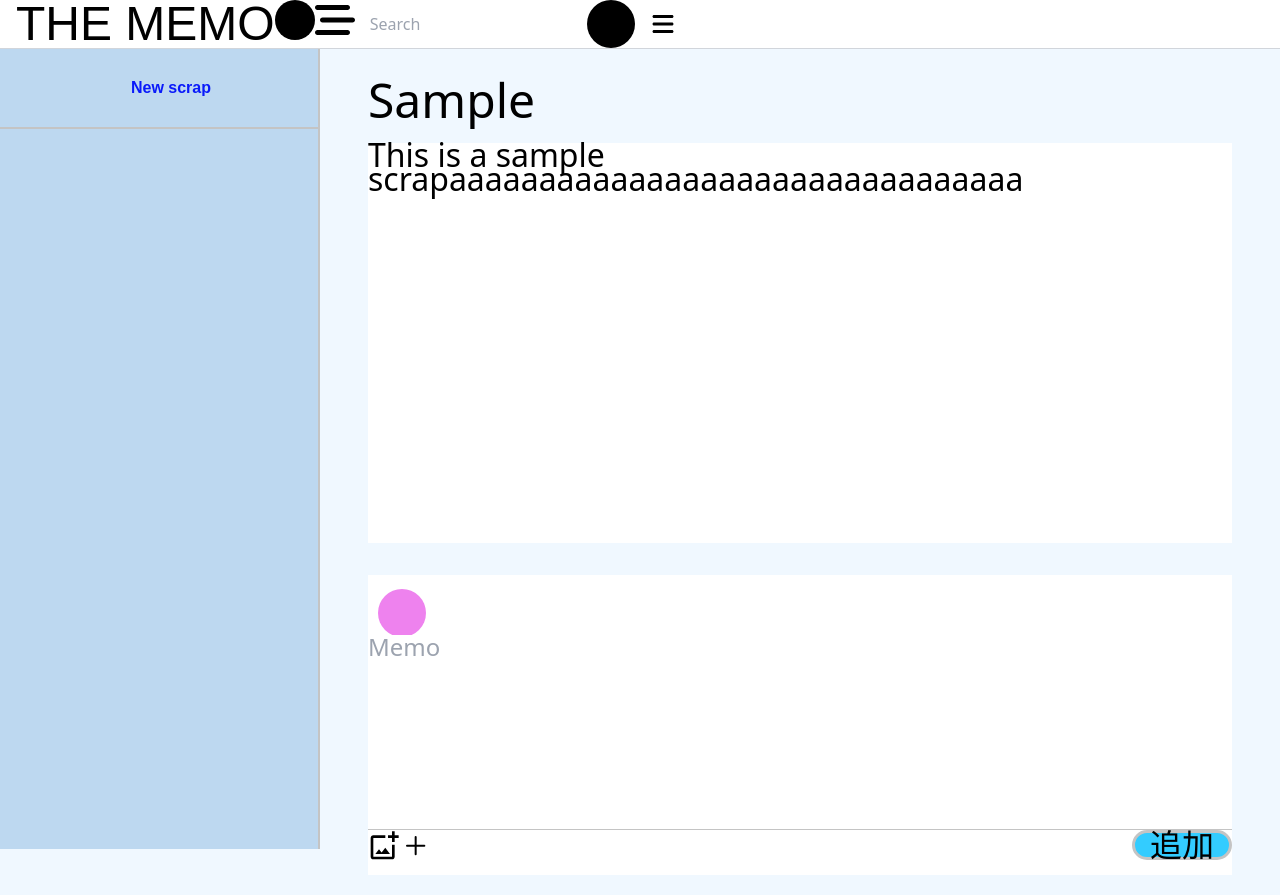
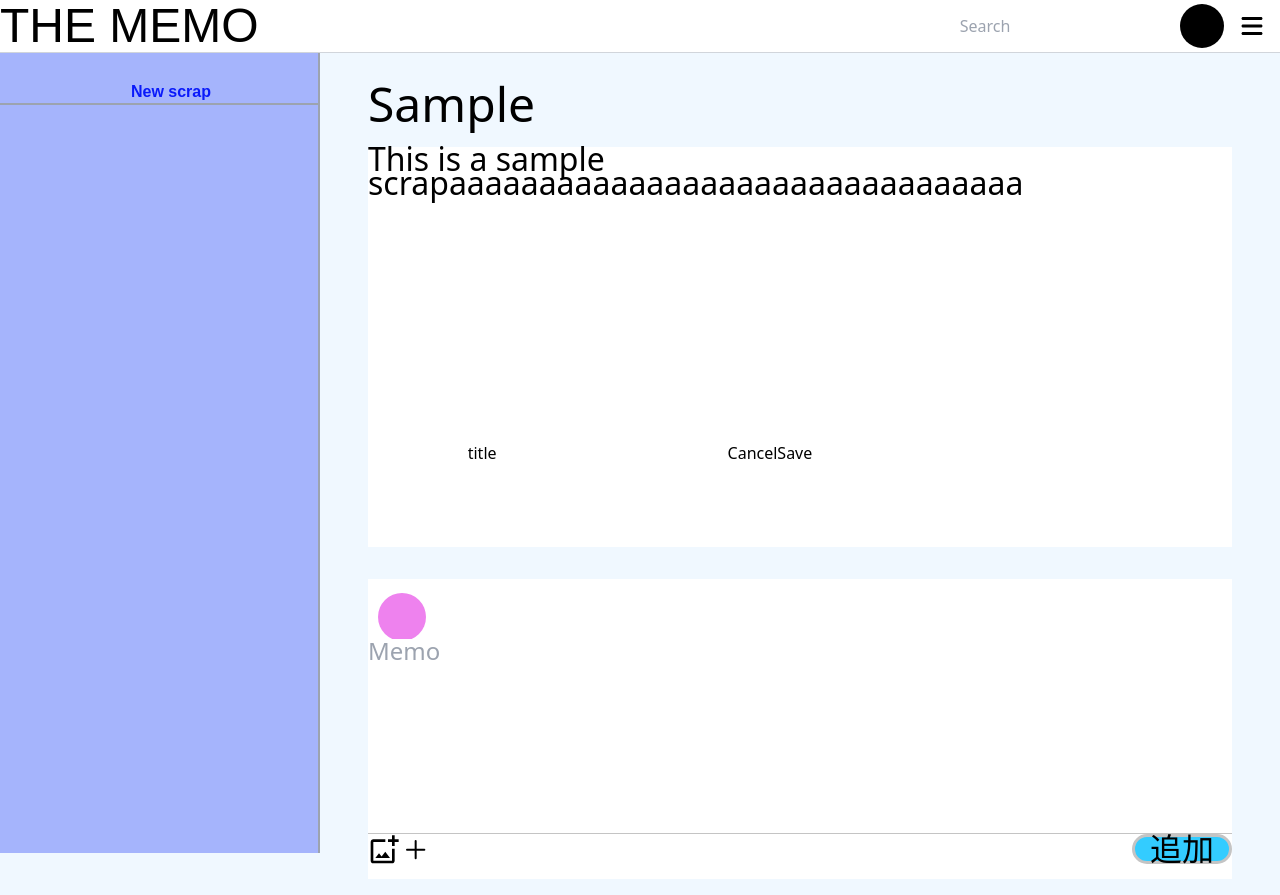
Before and after one commit to tiyo5151/TheMemo, a React (Vite) app: page / in a window 1280 px wide. Built offline with nearby package versions, Linux system fonts and the light colour scheme.

Commit message:
sidebar tailwind 途中

```diff
--- a/src/App.tsx
+++ b/src/App.tsx
@@ -4,7 +4,6 @@ import Scraps from './components/Scraps';
 import { useEffect, useState } from 'react';
 import { Scrap } from './types/app';
 import { v4 as uuid } from 'uuid';
-import PopUpTitle from './components/PopUpCreateTitle';
 
 function App() {
   const [scrap, setScrap] = useState<Scrap[] | null>(null);
@@ -38,7 +37,6 @@ function App() {
           onDeleteScrap={onDeleteScrap}
         />
         <Scraps />
-        {createTitle && <PopUpTitle />}
       </div>
     </div>
   );
--- a/src/components/Header.tsx
+++ b/src/components/Header.tsx
@@ -1,30 +1,22 @@
 import React from 'react';
-
-import { FontAwesomeIcon } from '@fortawesome/react-fontawesome';
-import { faBarsStaggered } from '@fortawesome/free-solid-svg-icons';
 import { FaBars } from 'react-icons/fa6';
 
 const Header = () => {
   return (
-    <div className="h-62px flex bg-white border-b border-gray-300 border-solid z-inherit ">
-      <div className="flex flex-grow-6">
-        <h1 className="flex items-center text-5xl ml-4 text-black font-FugasOne cursor-pointer">
+    <div className="h-1/4 flex bg-white border-b border-gray-300 border-solid z-inherit ">
+      <div className="flex flex-8">
+        <h1 className="flex items-center text-5xl  text-black font-FugasOne cursor-pointer">
           THE MEMO
         </h1>
-        <div className="flex w-10 h-10 items-center bg-black ml-1px rounded-full cursor-pointer"></div>
-        <FontAwesomeIcon
-          icon={faBarsStaggered}
-          className="flex w-10 h-10 relative items-center cursor-pointer"
-        />
       </div>
-      <div className="flex flex-grow-1 h-full items-center justify-center m-0 p-0">
+      <div className="flex flex-1 h-full items-center justify-end m-0 p-0">
         <input
           type="text"
           placeholder="Search"
-          className="flex items-center justify-center w-3/5 h-8 b-1 border-solid border-gray-300 rounded-[10px] duration-2000 focus:border-blue-500"
+          className="flex  w-1/5 h-8 b-1 border-solid border-gray-300 rounded-[10px] duration-2000 focus:border-blue-500"
         />
-        <div className="flex items-center justify-center bg-black rounded-full h-12 w-12 mx-4 cursor-pointer"></div>
-        <FaBars className="flex items-center justify-center text-2xl cursor-pointer mr-0" />
+        <div className="flex bg-black rounded-full h-11 w-11 mx-4 my-1 cursor-pointer mt-1"></div>
+        <FaBars className="flex text-2xl cursor-pointer mr-4" />
       </div>
     </div>
   );
--- a/src/components/PopUpCreateTitle.tsx
+++ /dev/null
@@ -1,11 +0,0 @@
-import React from 'react';
-
-const PopUpCreateTitle = () => {
-  return (
-    <div className="app-popup-container">
-      <input type="text" />
-    </div>
-  );
-};
-
-export default PopUpCreateTitle;
--- a/src/components/Sidebar.tsx
+++ b/src/components/Sidebar.tsx
@@ -1,4 +1,4 @@
-import React, { useEffect } from 'react';
+import React, { useEffect, useRef } from 'react';
 import '../styles/Sidebar.css';
 import { SidebarProps } from '../types/Sidebar';
 import { v4 as uuid } from 'uuid';
@@ -10,6 +10,10 @@ const Sidebar: React.FC<SidebarProps> = ({
   onAddScrap,
   onDeleteScrap,
 }) => {
+  const dialogRef = useRef<HTMLDialogElement>(null);
+  const handleShowDialog = () => dialogRef.current?.showModal();
+  const handleCloseDialog = () => dialogRef.current?.close();
+  console.log(dialogRef);
   const handleTitle = (e: React.ChangeEvent<HTMLInputElement>) => {
     setScrap([
       ...(scrap || []),
@@ -39,10 +43,30 @@ const Sidebar: React.FC<SidebarProps> = ({
   }, [scrap]);
 
   return (
-    <div className="app-sidebar">
-      <div className="app-sidebar-header">
-        <button onClick={onAddScrap}>New scrap</button>
+    <div className="w-1/4 h-screen flex flex-col justify-center items-center border-r-2 border-gray-400 m-0 bg-indigo-300 overflow-y-scroll scroll-smooth">
+      <div className="w-full h-6 flex justify-center items-center text-5xl font-bold m-0 p-0 border-b-2 border-gray-400">
+        <button
+          onClick={() => {
+            onAddScrap();
+            handleShowDialog();
+          }}
+          className="flex items-center justify-center border-none bg-transparent ml-6 cursor-pointer font-bold text-base font-arial text-[#0a1afa] transition-all duration-300 hover:text-blue-950 hover:size-2"
+        >
+          New scrap
+        </button>
       </div>
+      <dialog ref={dialogRef} className="flex items-center justify-center">
+        <h1>title</h1>
+        <input
+          type="text"
+          onChange={() => {
+            handleTitle(e.target.value);
+            handleCloseDialog();
+          }}
+        />
+        <button onClick={handleCloseDialog}>Cancel</button>
+        <button onClick={() => handleCloseDialog()}>Save</button>
+      </dialog>
       <div className="app-sidebar-items">
         {scrap?.map((item) => (
           <div key={item.id} className="app-sidebar-item">
--- a/tailwind.config.js
+++ b/tailwind.config.js
@@ -5,6 +5,7 @@ export default {
     extend: {},
     fontFamily: {
       FugasOne: ['Fugaz One', 'sans-serif'],
+      arial: ['Arial', 'sans-serif'],
     },
   },
   plugins: [],
```
Also changed, not shown: src/styles/PopUpCreateTitle.css (deleted, +0 -11 lines).
